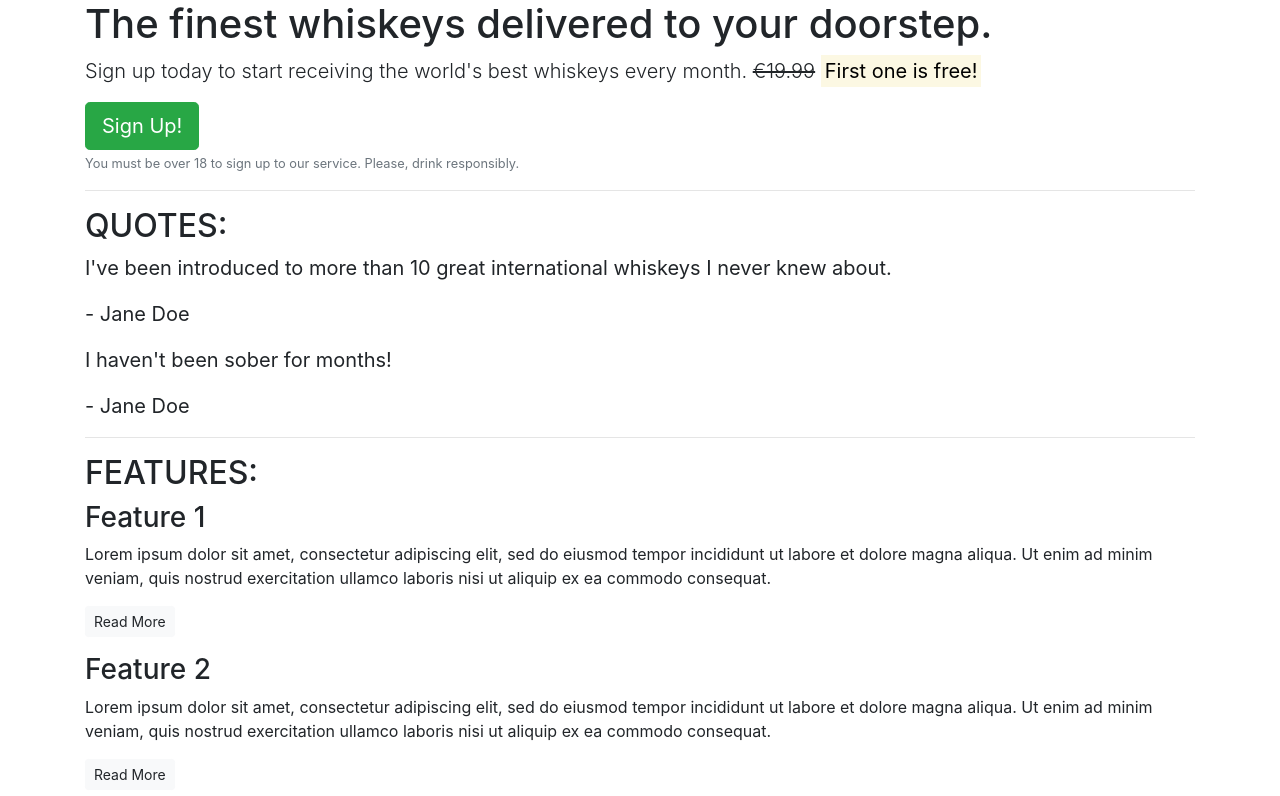
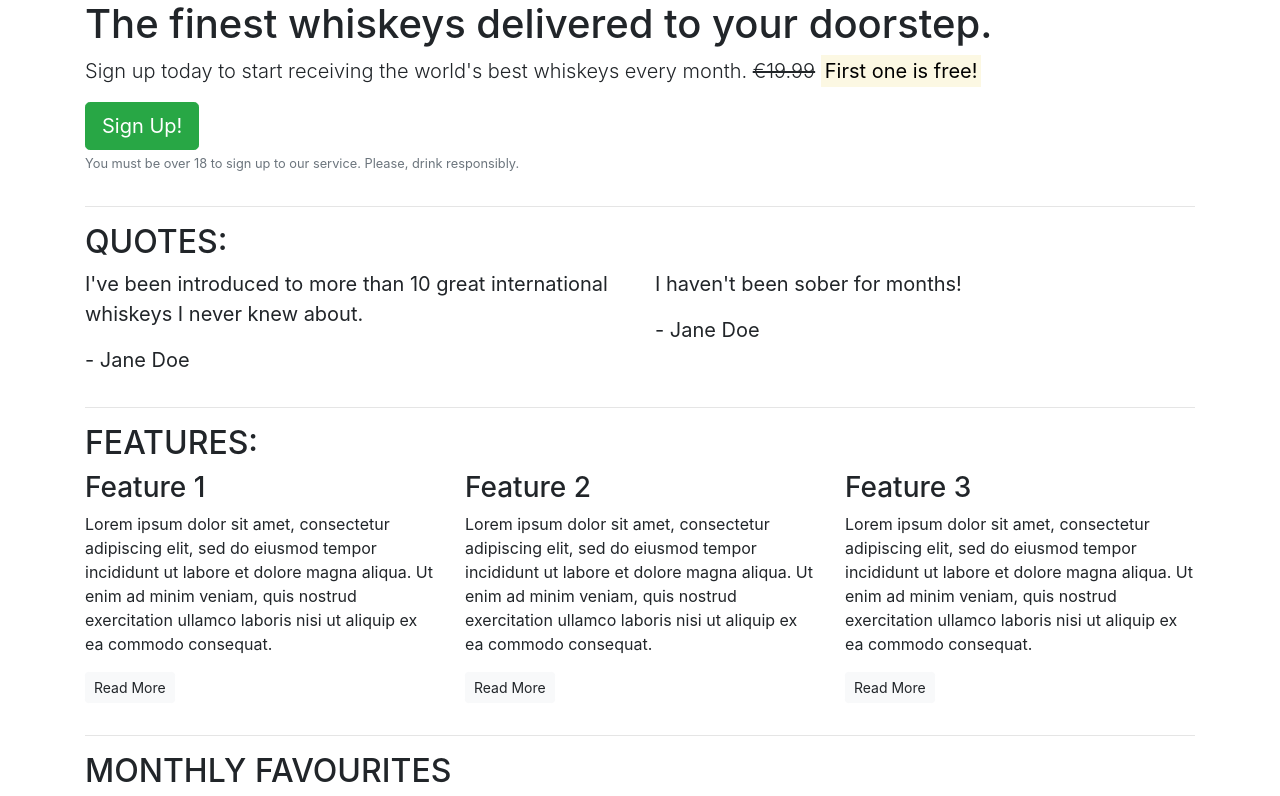
Before and after one commit to ErfanNajimi/bootstrap-walkthrough-project, a plain HTML site: page index.html in a window 1280 px wide. Shown: the top 796 px of the page. Drawn offline with nearby package versions, Linux system fonts and the light colour scheme.

Commit message:
Add bootstrap grid system to landing page

```diff
--- a/index.html
+++ b/index.html
@@ -9,6 +9,8 @@
 <body>
     <article class="container">
         <!-- Callout -->
+        <div class="row">
+            <div class="col-12">
                 <section class="callout">
                     <h1>The finest whiskeys delivered to your doorstep.</h1>
                     <p class="lead">Sign up today to start receiving the world's best whiskeys every month.
@@ -16,48 +18,75 @@
                     <button class="btn btn-success btn-lg">Sign Up!</button>
                     <p class="text-muted"><small>You must be over 18 to sign up to our service. Please, drink responsibly.</small></p>
                 </section>
+            </div>
+        </div>
         <!-- /.callout -->
         <hr>
 
         <!-- Quotes -->
          <section class="quotes">
+            <div class="row">
+                <div class="col-12">
                     <h2 class="text-uppercase">Quotes:</h2>
+                </div>
+            </div>
+            <div class="row">
+                <div class="col-12 col-md-6">
                     <blockquote class="blockquote">
                         <p>I've been introduced to more than 10 great international whiskeys I never knew about.</p>
                         <p>- Jane Doe</p>
                     </blockquote>
+                </div>
+                <div class="col-12 col-md-6">
                     <blockquote class="blockquote">
                         <p>I haven't been sober for months!</p>
                         <p>- Jane Doe</p>
                     </blockquote>
+                </div>
+            </div>
         </section>
         <!-- /.quotes -->
         <hr>
 
         <!-- Features -->
         <section class="features">
+            <div class="row">
+                <div class="col-12">
                     <h2 class="text-uppercase">Features:</h2>
+                </div>
+            </div>
+            <div class="row">
+                <div class="col-12 col-md-6 col-lg-4">
                     <div class="feature">
                         <h3>Feature 1</h3>
                         <p>Lorem ipsum dolor sit amet, consectetur adipiscing elit, sed do eiusmod tempor incididunt ut labore et dolore magna aliqua. Ut enim ad minim veniam, quis nostrud exercitation ullamco laboris nisi ut aliquip ex ea commodo consequat.</p>
                         <p><a href="" class="btn btn-sm btn-light">Read More</a></p>
                     </div>
+                </div>
+                <div class="col-12 col-md-6 col-lg-4">
                         <div class="feature">
                             <h3>Feature 2</h3>
                             <p>Lorem ipsum dolor sit amet, consectetur adipiscing elit, sed do eiusmod tempor incididunt ut labore et dolore magna aliqua. Ut enim ad minim veniam, quis nostrud exercitation ullamco laboris nisi ut aliquip ex ea commodo consequat.</p>
                             <p><a href="" class="btn btn-sm btn-light">Read More</a></p>
                         </div>
+                </div>
+                <div class="col-12 d-md-none d-lg-block col-lg-4">
                         <div class="feature">
                             <h3>Feature 3</h3>
                             <p>Lorem ipsum dolor sit amet, consectetur adipiscing elit, sed do eiusmod tempor incididunt ut labore et dolore magna aliqua. Ut enim ad minim veniam, quis nostrud exercitation ullamco laboris nisi ut aliquip ex ea commodo consequat.</p>
                             <p><a href="" class="btn btn-sm btn-light">Read More</a></p>
                         </div>
+                </div>
+                </div>
+            </div>
         </section>
+        </div>
         <!-- /.features -->
         <hr>
 
         <!-- Monthly favourites -->
         <section class="monthly-favourites">
+            <h2 class="text-uppercase">Monthly Favourites</h2>
             <table class="table">
                 <tr>
                     <!-- W3Schools: The scope attribute specifies whether a header cell is a header for a column, row, or group of columns or rows.
```
Lines whose indentation alone changed are shown as unchanged.
